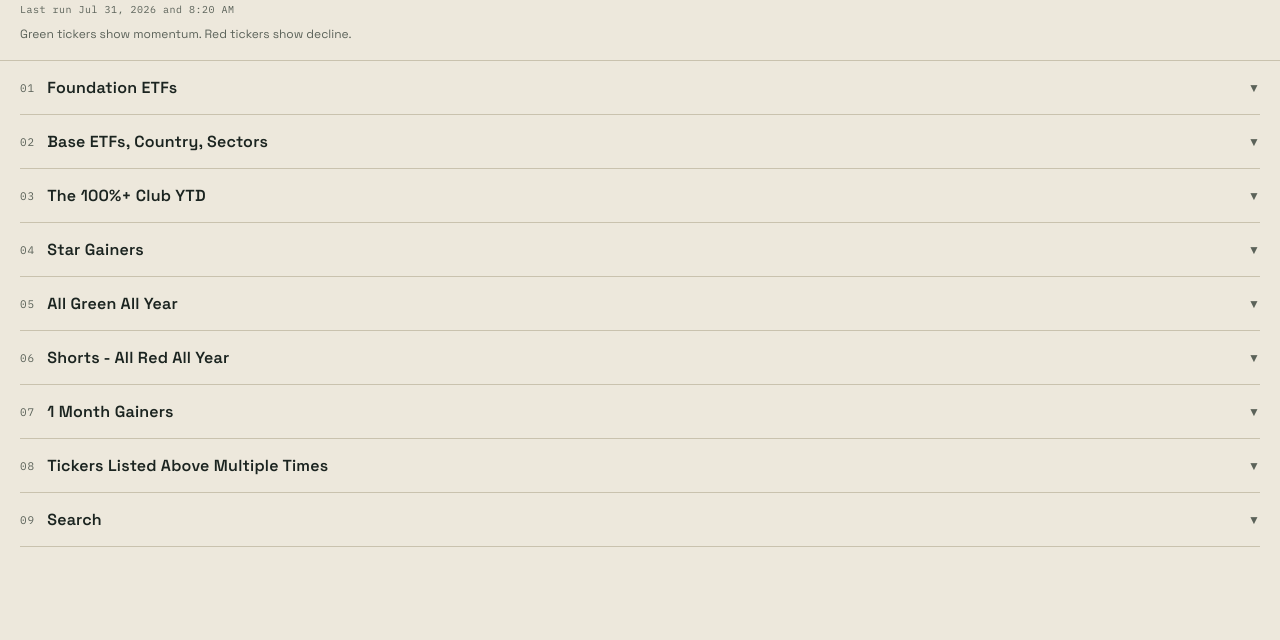
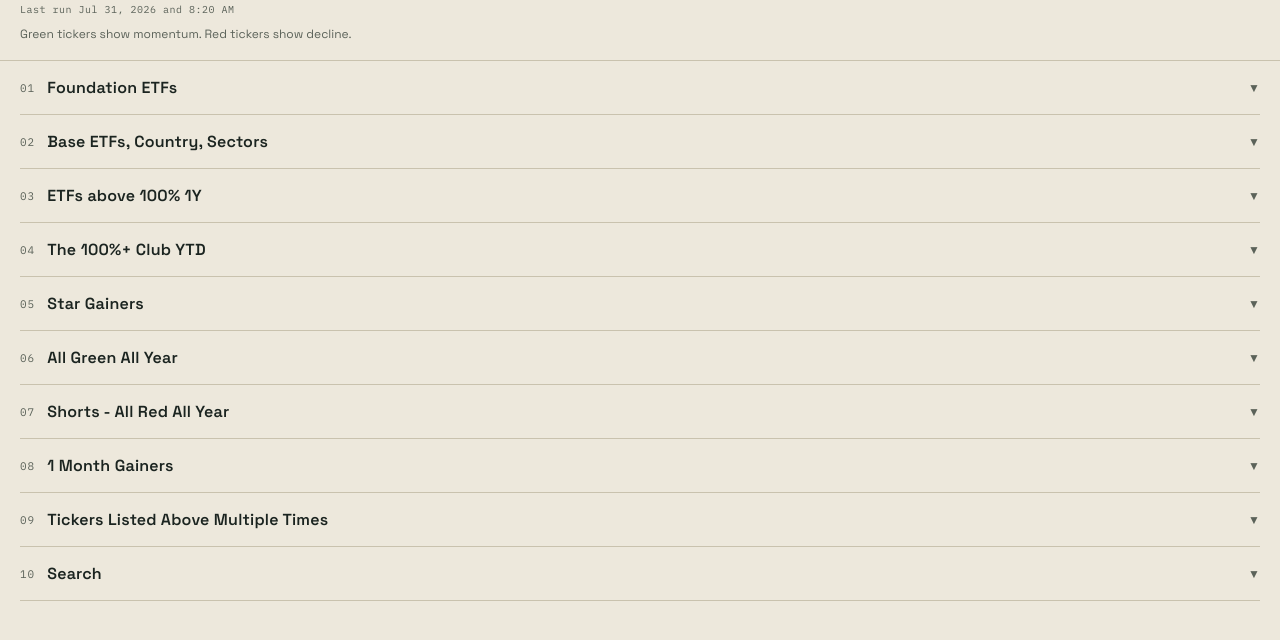
Before and after one commit to KickstartMyWealth/StockReturnsApp, a plain HTML site: page index.html in a window 1280 px wide. Shown: the part 64-704 px from the top of the page. Drawn offline with Linux system fonts and the light colour scheme.

Commit message:
Update index.html

```diff
--- a/index.html
+++ b/index.html
@@ -145,6 +145,7 @@ const COUNTRY_ETFS = [
   {t:"EDEN",n:"Denmark",grp:"Developed"},{t:"EFNL",n:"Finland",grp:"Developed"},
   {t:"EIRL",n:"Ireland",grp:"Developed"},{t:"ENOR",n:"Norway",grp:"Developed"},
   {t:"ENZL",n:"New Zealand",grp:"Developed"},{t:"EWY",n:"South Korea",grp:"Developed"},
+
   {t:"EWZ",n:"Brazil",grp:"Emerging"},{t:"EWW",n:"Mexico",grp:"Emerging"},
   {t:"EWT",n:"Taiwan",grp:"Emerging"},{t:"EZA",n:"South Africa",grp:"Emerging"},
   {t:"INDA",n:"India",grp:"Emerging"},{t:"MCHI",n:"China (MSCI)",grp:"Emerging"},
@@ -408,10 +409,12 @@ const state = {
   allRed: null,        // [{t, price, w, m1, m3, m6, ytd, y1}] from data.json
   oneMonthGainers: null, // [{t, price, w, m1, m3, m6, ytd, y1}] from data.json
   multiListed: null,   // [{t, price, w, m1, m3, m6, ytd, y1, count, inLists}] from data.json
+  etf1YClub: null,      // [{t, n, price, day, w, m1, m3, m6, ytd, y1}] from data.json — whole-ETF-market screen
   search: { query: "", loading: false, error: null, result: null, chart: null, chartLoading: false },
   originFilter: null,   // "Country" | "Sector" | "ETFs" | null (section 01 origin filter)
   sort: {                // per-table client-side sort: { key, dir } — click a column header to change
     all: { key: "m1", dir: "desc" },
+    etf1y: { key: "y1", dir: "desc" },
     club: { key: "ytd", dir: "desc" },
     stars: { key: "stars", dir: "desc" },
     green: { key: "y1", dir: "desc" },
@@ -822,6 +825,26 @@ function render(){
         + '</tr>').join('')
     + '</tbody></table></div>';
 
+  const etf1yRows = state.etf1YClub || [];
+  const etf1yBody =
+    (etf1yRows.length
+      ? '<div class="group-label">' + freshnessLabel() + '</div>'
+      : '<div class="group-label" style="color:var(--rust)">AWAITING FIRST MARKET-CLOSE RUN</div>')
+    + '<div class="note">Every ETF across the whole market (NYSE, Nasdaq) up 100%+ over the trailing 1 year, price \u2265 $1 \u2014 mostly leveraged and single-stock funds. Sorted by 1-year return by default.</div>'
+    + (etf1yRows.length
+      ? '<div class="gwrap"><table class="gtable"><thead><tr>'
+        + sortableTh("etf1y","t","TICKER") + sortableTh("etf1y","n","NAME")
+        + sortableTh("etf1y","day","TODAY") + sortableTh("etf1y","w","5D") + sortableTh("etf1y","m1","1M")
+        + sortableTh("etf1y","m3","3M") + sortableTh("etf1y","m6","6M") + sortableTh("etf1y","ytd","YTD") + sortableTh("etf1y","y1","1Y")
+        + '</tr></thead><tbody>'
+        + sortRows(etf1yRows, state.sort.etf1y.key, state.sort.etf1y.dir).map(r =>
+            '<tr><td>' + esc(r.t) + '</td>'
+            + '<td title="' + esc(r.n) + '" style="text-align:left;color:var(--ink-faint);font-size:10.5px;max-width:100px;overflow:hidden;text-overflow:ellipsis;white-space:nowrap;">' + esc(r.n) + '</td>'
+            + [r.day, r.w, r.m1, r.m3, r.m6, r.ytd, r.y1].map(v => pctTd(v, 1)).join('')
+            + '</tr>').join('')
+        + '</tbody></table></div>'
+      : '');
+
   const clubRows = state.club ?? CLUB_FALLBACK;
   const clubFresh = state.club
     ? '<div class="group-label">' + freshnessLabel() + '</div>'
@@ -992,13 +1015,14 @@ function render(){
   $("#main").innerHTML =
       sectionHTML("foundation","01","Foundation ETFs", 0, foundationBody)
     + sectionHTML("all","02","Base ETFs, Country, Sectors", 0, allBody)
-    + sectionHTML("club100","03","The 100%+ Club YTD", state.selected.club100.size, clubBody)
-    + sectionHTML("stars","04","Star Gainers", state.selected.stars.size, starsBody)
-    + sectionHTML("green","05","All Green All Year", 0, greenBody)
-    + sectionHTML("red","06","Shorts - All Red All Year", 0, redBody)
-    + sectionHTML("month1","07","1 Month Gainers", 0, month1Body)
-    + sectionHTML("multi","08","Tickers Listed Above Multiple Times", 0, multiBody)
-    + sectionHTML("search","09","Search", 0, searchBody)
+    + sectionHTML("etf1y","03","ETFs above 100% 1Y", 0, etf1yBody)
+    + sectionHTML("club100","04","The 100%+ Club YTD", state.selected.club100.size, clubBody)
+    + sectionHTML("stars","05","Star Gainers", state.selected.stars.size, starsBody)
+    + sectionHTML("green","06","All Green All Year", 0, greenBody)
+    + sectionHTML("red","07","Shorts - All Red All Year", 0, redBody)
+    + sectionHTML("month1","08","1 Month Gainers", 0, month1Body)
+    + sectionHTML("multi","09","Tickers Listed Above Multiple Times", 0, multiBody)
+    + sectionHTML("search","10","Search", 0, searchBody)
     + '<div class="spacer"></div>';
 }
 
@@ -1087,6 +1111,7 @@ async function loadData(force){
         allRed: j.allRed || null,
         oneMonthGainers: j.oneMonthGainers || null,
         multiListed: j.multiListed || null,
+        etf1YClub: j.etf1YClub || null,
         clubSource: j.club ? (j.clubSource || "screen") : null,
         clubFetchedAt: j.generatedAt ? new Date(j.generatedAt) : null,
         loading: false
```
